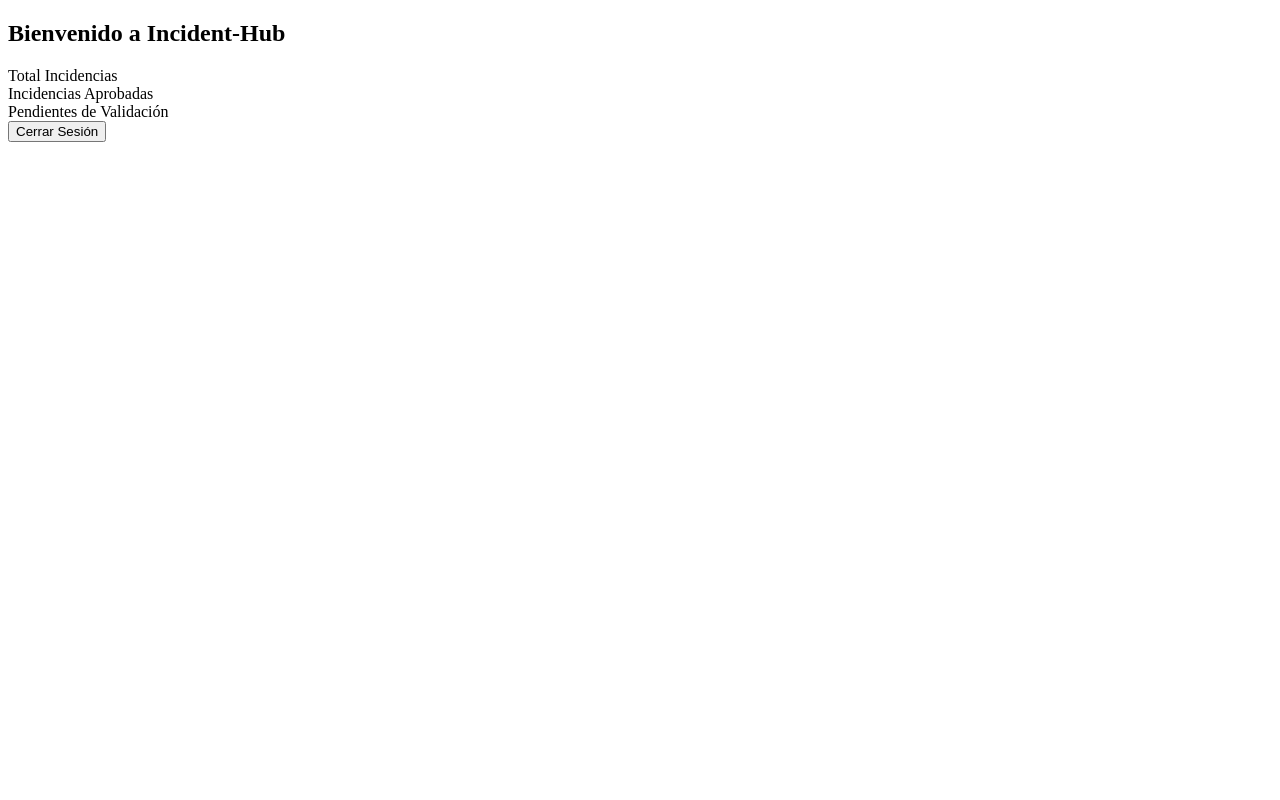
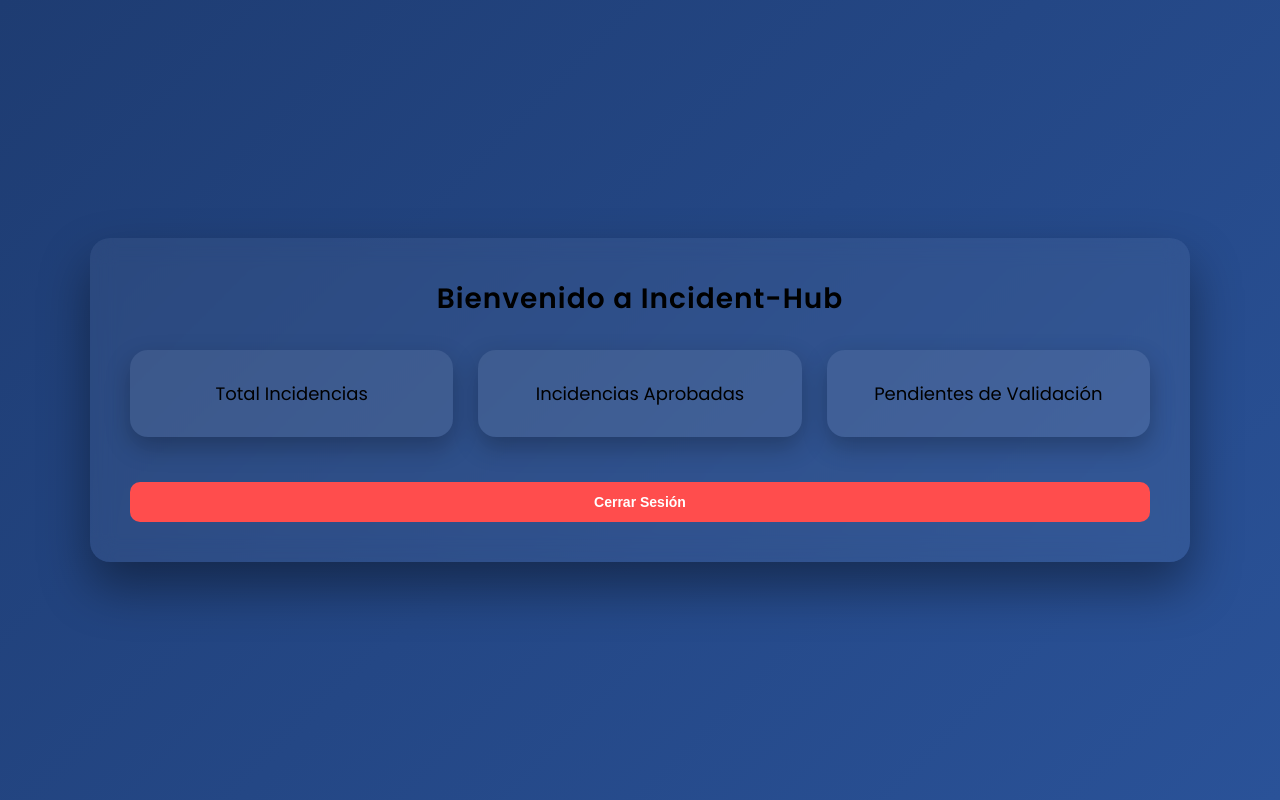
Before and after one commit to angerypr/Incident-Hub, a plain HTML site: page frontend/public/dashboard.html in a window 1280 px wide. Drawn offline with Linux system fonts and the light colour scheme; sample sign-in values are in the browser's storage.

```diff
--- a/frontend/public/assets/style.css
+++ b/frontend/public/assets/style.css
@@ -90,3 +90,61 @@
     background: #2a5298;
     color: white;
 }
+
+.dashboard {
+    width: 90%;
+    max-width: 1100px;
+    padding: 40px;
+    background: rgba(255, 255, 255, 0.05);
+    backdrop-filter: blur(12px);
+    border-radius: 20px;
+    box-shadow: 0 25px 50px rgba(0, 0, 0, 0.4);
+    text-align: center;
+}
+
+/* Title */
+.dashboard h2 {
+    font-size: 28px;
+    margin-bottom: 30px;
+    font-weight: 600;
+    letter-spacing: 1px;
+}
+
+/* Cards container */
+.cards {
+    display: grid;
+    grid-template-columns: repeat(auto-fit, minmax(250px, 1fr));
+    gap: 25px;
+    margin-bottom: 35px;
+}
+
+/* Individual card */
+.card {
+    background: rgba(255, 255, 255, 0.08);
+    padding: 30px;
+    border-radius: 18px;
+    font-size: 18px;
+    font-weight: 500;
+    transition: all 0.3s ease;
+    cursor: pointer;
+    box-shadow: 0 10px 25px rgba(0, 0, 0, 0.25);
+}
+
+.card:hover {
+    transform: translateY(-8px);
+    background: rgba(255, 255, 255, 0.15);
+    box-shadow: 0 20px 35px rgba(0, 0, 0, 0.35);
+}
+
+/* Logout button */
+button {
+    padding: 12px 25px;
+    border: none;
+    border-radius: 10px;
+    background: #ff4d4d;
+    color: white;
+    font-weight: 600;
+    font-size: 14px;
+    cursor: pointer;
+    transition: 0.3s;
+}
--- a/frontend/public/dashboard.html
+++ b/frontend/public/dashboard.html
@@ -1,9 +1,10 @@
 <!DOCTYPE html>
 <html lang="es">
 <head>
+    <link href="https://fonts.googleapis.com/css2?family=Poppins:wght@400;600&display=swap" rel="stylesheet">
     <meta charset="UTF-8">
     <title>Incident-Hub | Dashboard</title>
-    <link rel="stylesheet" href="../assets/styles.css">
+    <link rel="stylesheet" href="assets/style.css">
 </head>
 <body>
 
```
